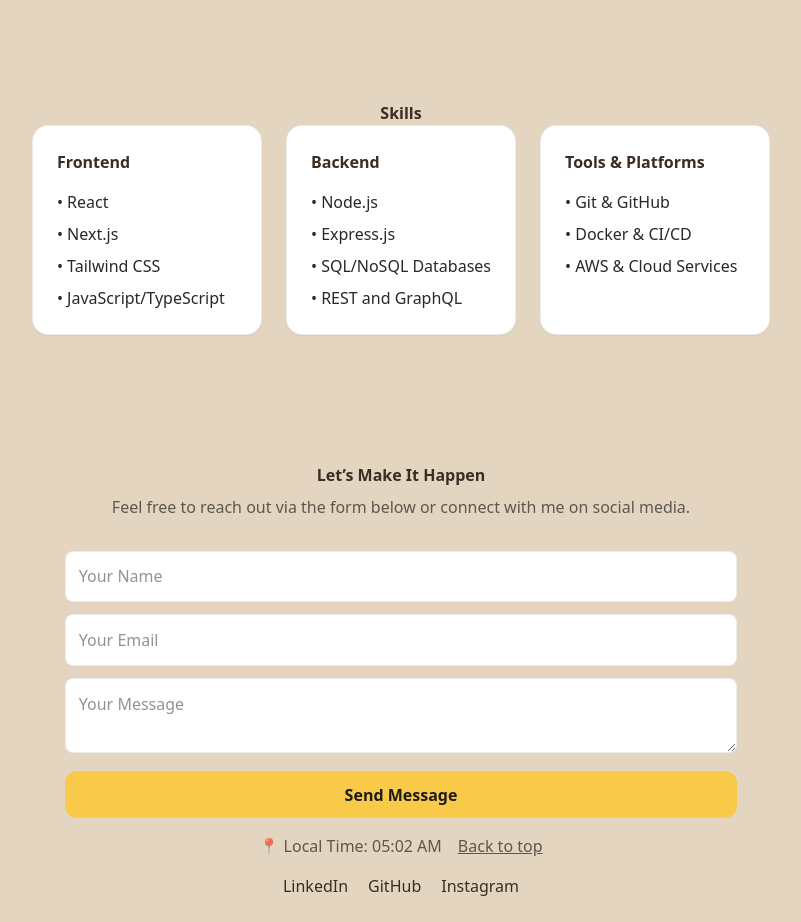
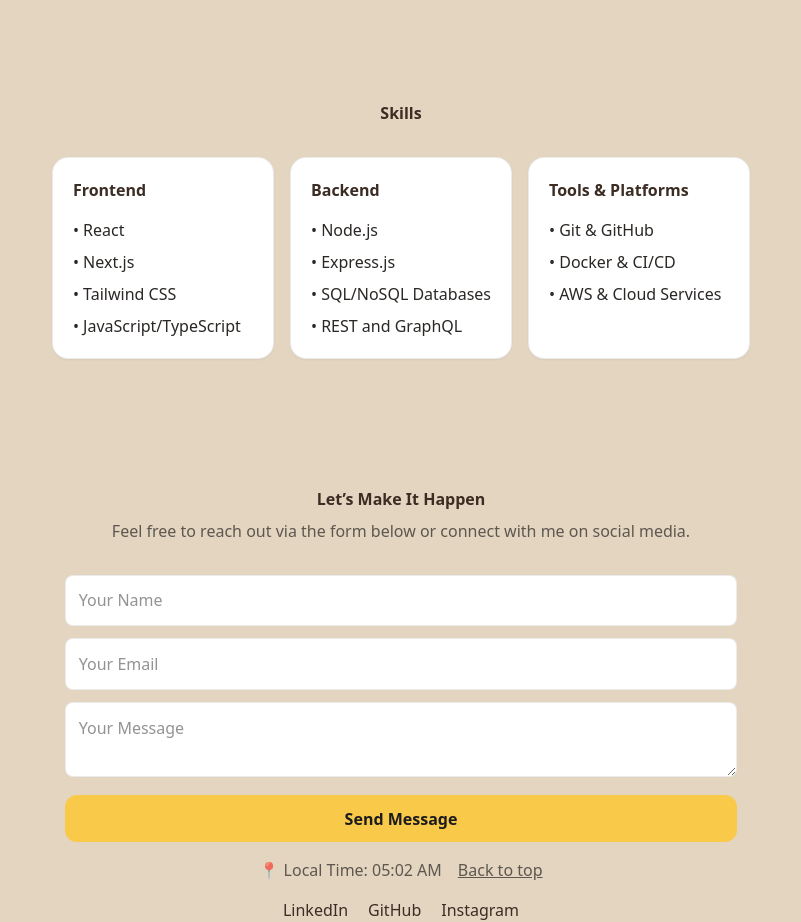
Before and after one commit to Sihle-Thwa/PortfolioV2, a Next.js app: page / in a window 1280 px wide. Shown: the part 1580-2502 px from the top of the page, without its empty margins (239-1040 px from the left). Built offline with nearby package versions, Linux system fonts and the light colour scheme.

Commit message:
feat: enhance AboutSection and Skill components with improved structure and styles

```diff
--- a/src/app/components/skills/SkillGroup.tsx
+++ b/src/app/components/skills/SkillGroup.tsx
@@ -1,4 +1,3 @@
-// app/components/skills/SkillGroup.tsx
 import SkillItem from "./SkillItem";
 import "./skillgroup.css";
 interface SkillGroupProps {
--- a/src/app/components/skills/SkillSection.tsx
+++ b/src/app/components/skills/SkillSection.tsx
@@ -7,7 +7,7 @@ export default function SkillSection() {
     return (
         <section id="skills" className="c-skill">
             <h2 className="c-skill-title">Skills</h2>
-            <div className="max-w-5xl mx-auto grid grid-cols-1 md:grid-cols-3 gap-6 px-4">
+            <div className="c-skill-grid">
                 {skills.map(group => (
                     <SkillGroup
                         key={group.category}
--- a/src/app/components/skills/skillgroup.css
+++ b/src/app/components/skills/skillgroup.css
@@ -5,7 +5,7 @@
 	border: 1px solid var(--colour-border);
 	border-radius: var(--radius-lg);
 	box-shadow: var(--shadow-sm);
-	padding: 1.5rem;
+	padding: 1.25rem;
 }
 
 .c-skill-group--title {
--- a/src/app/components/skills/skillsection.css
+++ b/src/app/components/skills/skillsection.css
@@ -9,3 +9,15 @@
 	color: var(--colour-primary);
 	font-weight: 600;
 }
+
+.c-skill-grid {
+	margin-top: 2rem;
+	display: grid;
+	gap: 1rem;
+	grid-template-columns: 1fr;
+}
+@media (min-width:768px) {
+	.c-skill-grid {
+		grid-template-columns: repeat(3, 1fr);
+	}
+}
```
Also changed, not shown: src/app/components/about/AboutSection.tsx (+7 -7 lines).
